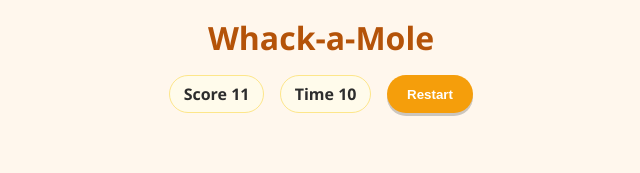
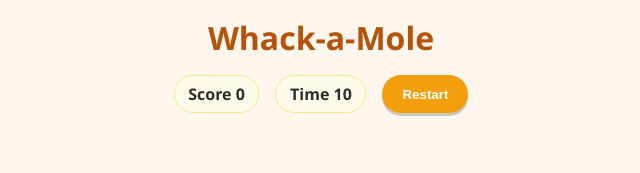
Before and after one commit to brixtongrey/whack-a-mole, a React (Vite) app: page / in a window 1280 px wide. Shown: the top 173 px of the page, without its empty margins (319-959 px from the left). Built offline with nearby package versions, Linux system fonts and the light colour scheme.

Commit message:
feat: added score + time to ScorePanel

```diff
--- a/src/components/ScorePanel.jsx
+++ b/src/components/ScorePanel.jsx
@@ -1,14 +1,18 @@
-
+import { useContext } from "react";
+import GameContext from "../game/GameContext";
 
 function ScorePanel() {
+
+    const { score, time } = useContext(GameContext);
+
     return (
        <>
        <div className="scoreboard">
         <div className="chip">
-            Score <strong>11</strong>
+            Score <strong>{score}</strong>
         </div>
         <div className="chip">
-            Time <strong>10</strong>
+            Time <strong>{time}</strong>
         </div>
         <button className="btn btn-secondary">Restart</button>
        </div>
--- a/src/game/GameContext.jsx
+++ b/src/game/GameContext.jsx
@@ -36,7 +36,17 @@ export function GameProvider({ children }) {
     setTime(TIME_LIMIT);
   };
 
-  return <GameContext.Provider value={5}>{children}</GameContext.Provider>;
+  const value = {
+    holes,
+    score,
+    time,
+    timeLimit: TIME_LIMIT,
+    playing,
+    start,
+    stop,
+  };
+
+  return <GameContext.Provider value={value}>{children}</GameContext.Provider>;
 }
 
 // creating an array of 9 holes - need to place mole in random hole
```
